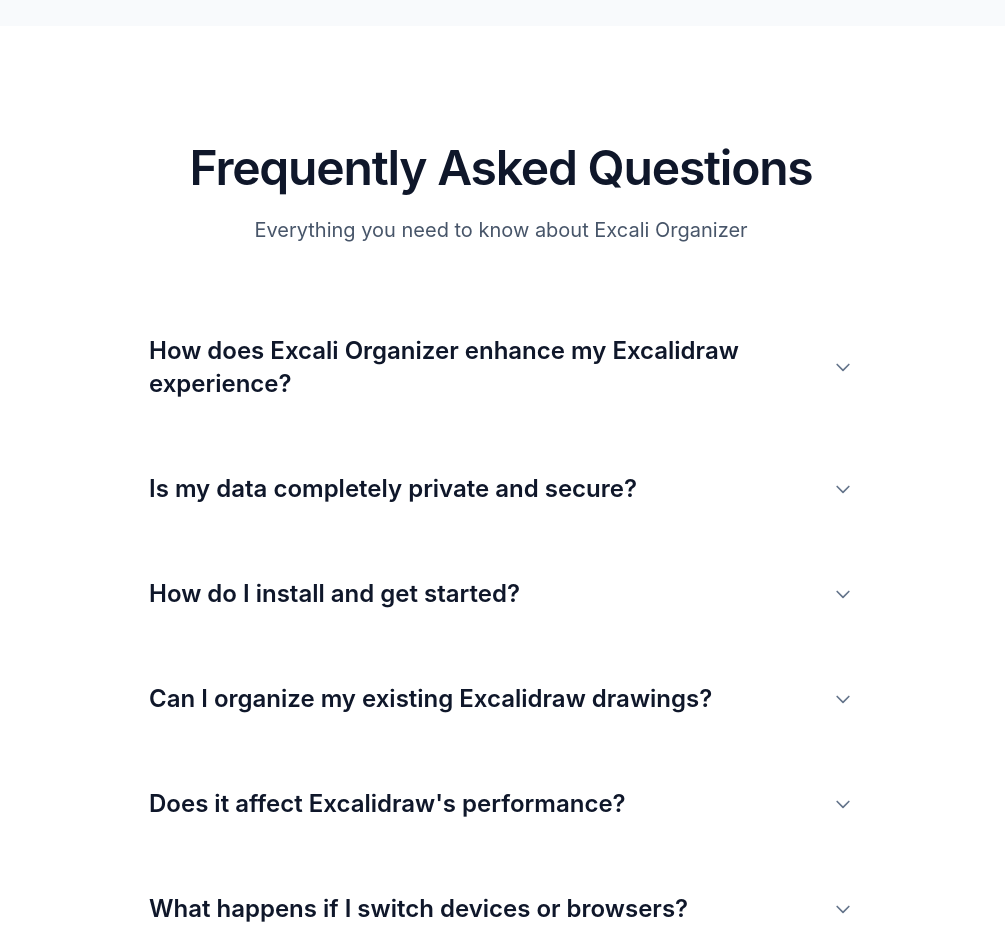
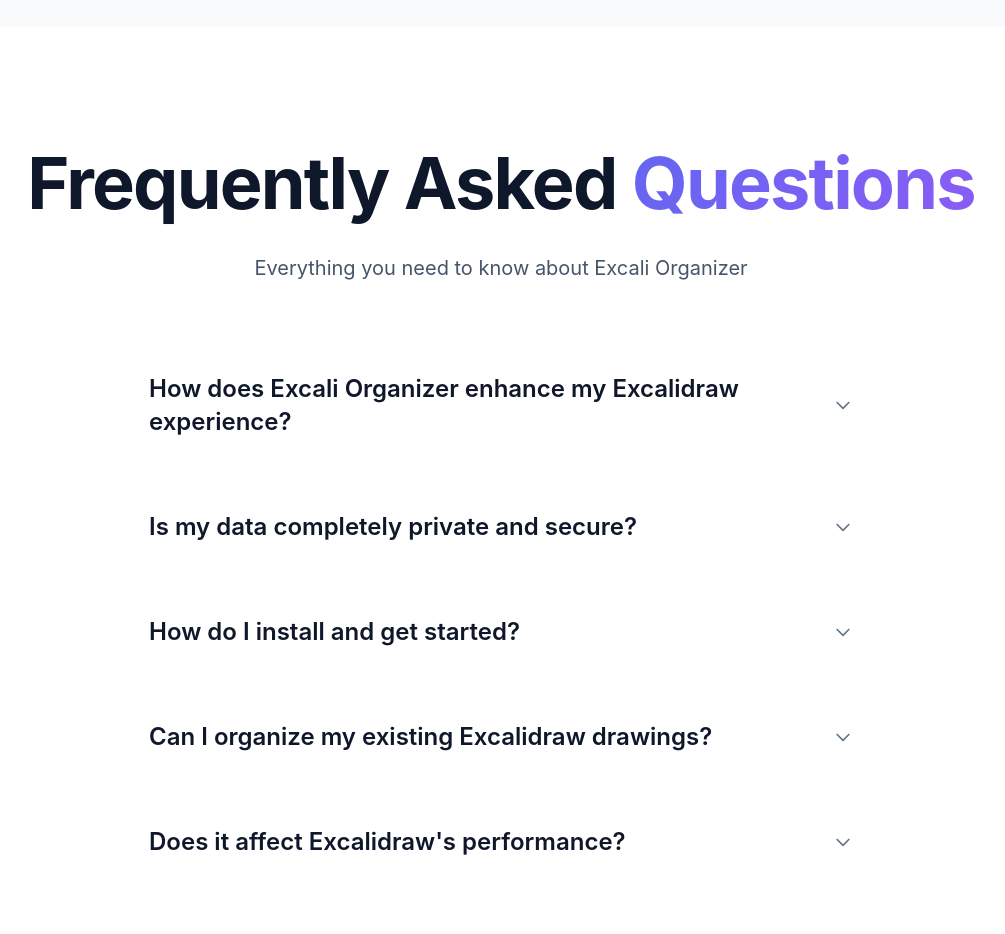
Before and after one commit to 805karansaini/excaliorg-site, a React (Vite) app in the folder website/: page / in a window 1280 px wide. Shown: the part 5020-5954 px from the top of the page, without its empty margins (139-1144 px from the left). Built offline with nearby package versions, Linux system fonts and the light colour scheme.

Commit message:
Update FAQSection with enhanced header styling and gradient text
- Changed the section header font size for better emphasis.
- Added gradient text to the word "Questions" for a more dynamic presentation.
- Adjusted margin settings for improved layout consistency.

```diff
--- a/website/src/components/sections/FAQSection.tsx
+++ b/website/src/components/sections/FAQSection.tsx
@@ -52,8 +52,9 @@
     <section id="faq" className="section" style={{ backgroundColor: 'var(--color-faq)' }}>
       <div className="container mx-auto px-4">
         <div className="text-center mb-16">
-          <h2 className="text-heading-2 mb-4 animate-fade-in-up">
-            Frequently Asked Questions
+          <h2 className="text-heading-1 mb-6 animate-fade-in-up">
+            Frequently Asked{' '}
+            <span className="gradient-text-static">Questions</span>
           </h2>
           <p className="text-body-large mb-12 max-w-2xl mx-auto animate-fade-in-up animate-delay-100">
             Everything you need to know about Excali Organizer
```
